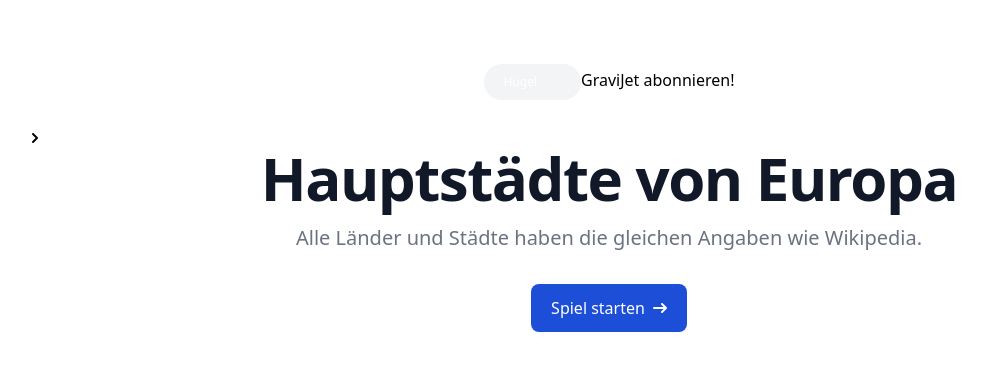
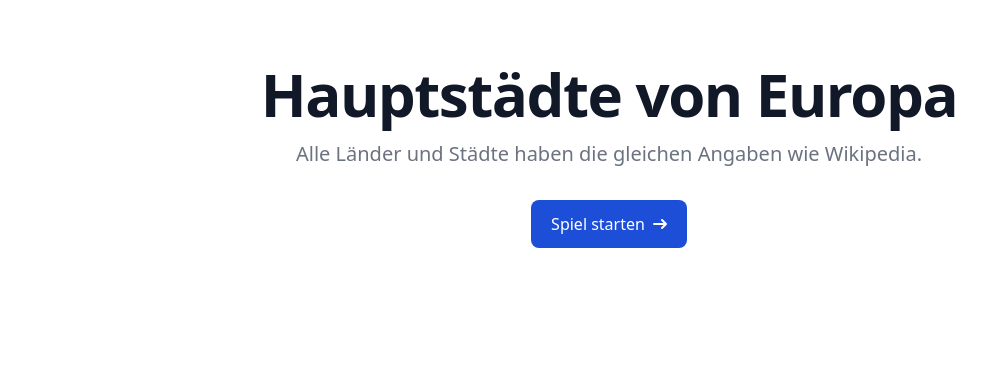
Before and after one commit to sillgasse/sillgasse.github.io, a plain HTML site: page index.html in a window 1280 px wide. Shown: the whole page, without its empty margins (31-1017 px from the left). Drawn offline with nearby package versions, Linux system fonts and the light colour scheme.

Commit message:
Update index.html

```diff
--- a/index.html
+++ b/index.html
@@ -13,17 +13,7 @@
 
   <section class="bg-white">
     <div class="py-8 px-4 mx-auto max-w-screen-xl text-center lg:py-16 lg:px-12">
-      <a href="#"
-        class="inline-flex justify-between items-center py-1 px-1 pr-4 mb-7 text-sm text-gray-700 bg-gray-100 rounded-full "
-        role="alert">
-        <span class="text-xs bg-primary-600 rounded-full text-white px-4 py-1.5 mr-3">Hügel</span> <span
-          class="text-sm font-medium"><a href="https://youtube.com/gravijet">GraviJet abonnieren!</a></span>
-        <svg class="ml-2 w-5 h-5" fill="currentColor" viewBox="0 0 20 20" xmlns="http://www.w3.org/2000/svg">
-          <path fill-rule="evenodd"
-            d="M7.293 14.707a1 1 0 010-1.414L10.586 10 7.293 6.707a1 1 0 011.414-1.414l4 4a1 1 0 010 1.414l-4 4a1 1 0 01-1.414 0z"
-            clip-rule="evenodd"></path>
-        </svg>
-      </a>
+
 
       <div id="hauptspiel">
         <h1
```
